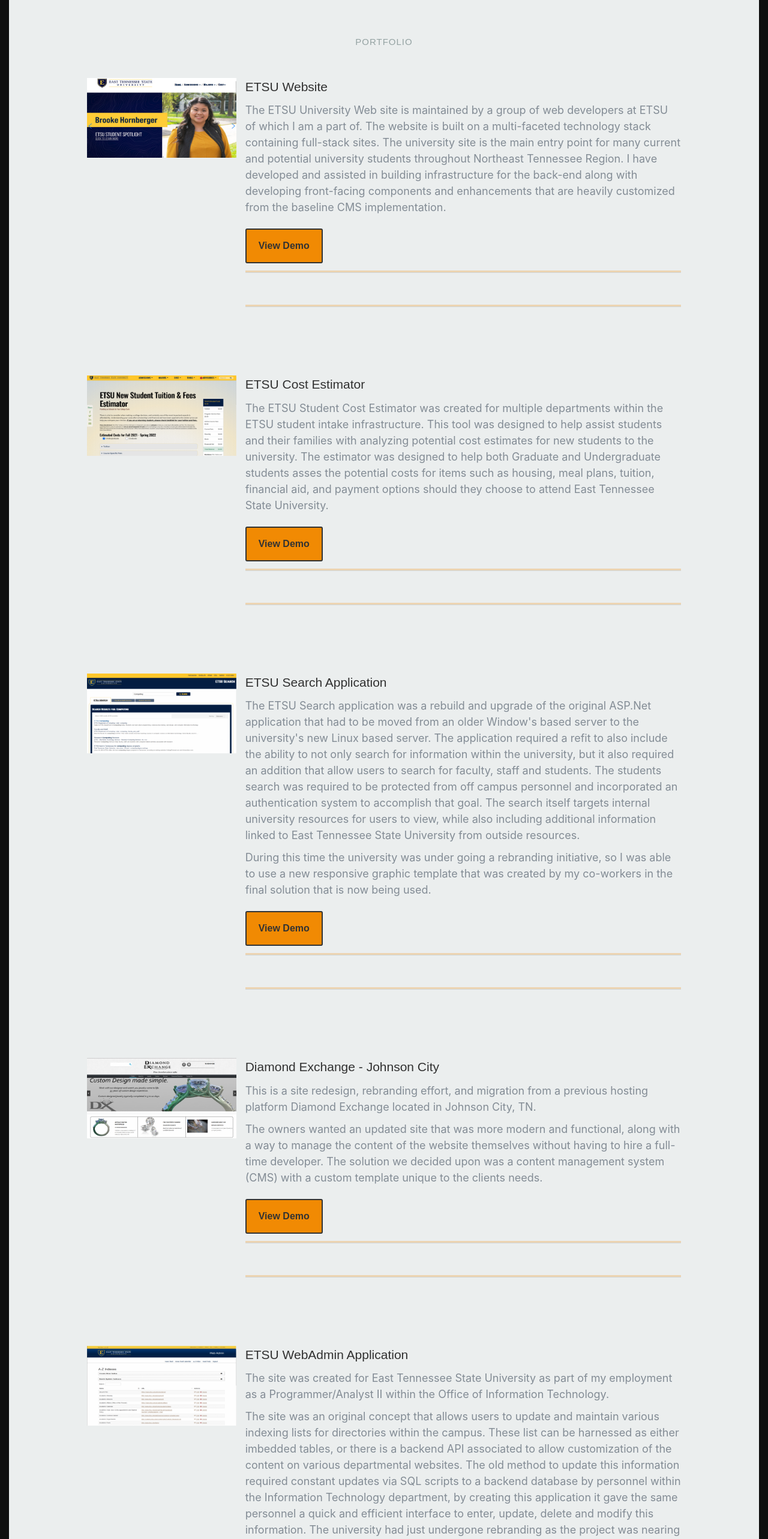
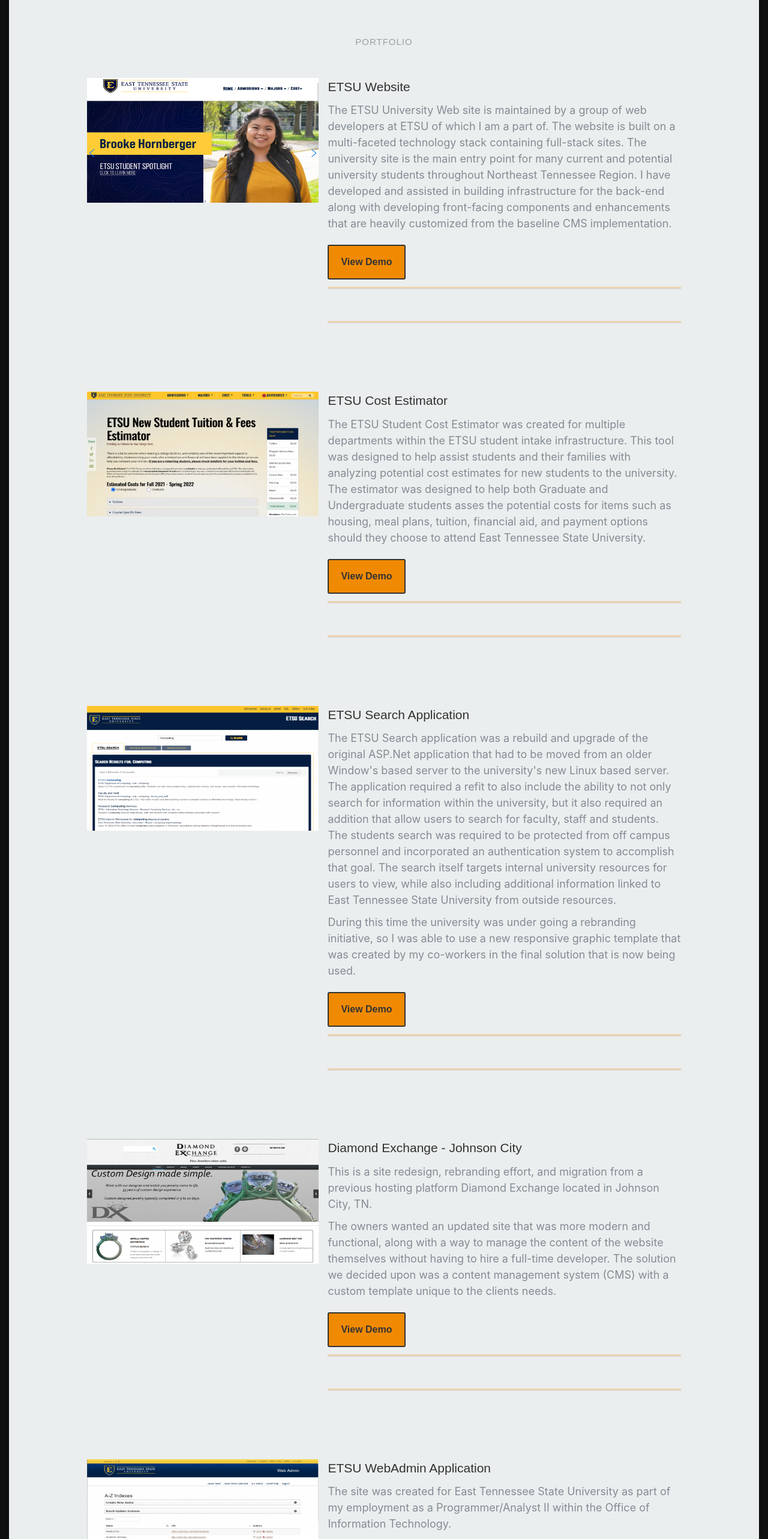
Before and after one commit to soloshand/next_portfolio_v2, a Next.js app: page / in a window 1280 px wide. Shown: the part 2420-4986 px from the top of the page at 60% size. Built offline with nearby package versions, Linux system fonts and the light colour scheme; some icons are missing.

Commit message:
Restored images for portfolio

```diff
--- a/components/sections/portfolio.jsx
+++ b/components/sections/portfolio.jsx
@@ -12,7 +12,7 @@
           <div className="article-wrapper">
             <article className="col-12 col-12-xsmall work-item">
               <a href="https://www.etsu.edu/ehome/" className="image fit thumb" target="_blank" rel="noopener noreferrer">
-                <Image src="/images/portfolio/thumbnail_etsu_website.png" alt="ETSU Main Website" width={339} height={182} /></a>
+                <img src="images/portfolio/thumbnail_etsu_website.png" alt="ETSU Main Website" /></a>
               <div className="art-description">
                 <div className="text-wrapper">
                   <h3>ETSU Website</h3>
@@ -43,8 +43,7 @@
           </div>
           <div className="article-wrapper">
             <article className="col-12 col-12-xsmall work-item">
-              <a href="https://www.etsu.edu/paying-for-college/estimator/" className="image fit thumb" target="_blank" rel="noopener noreferrer">
-                <Image src="/images/portfolio/cost_estimator_thumb.png" alt="ETSU Cost Estimator" width={339} height={182} /></a>
+              <a href="https://www.etsu.edu/paying-for-college/estimator/" className="image fit thumb" target="_blank" rel="noopener noreferrer"><img src="images/portfolio/cost_estimator_thumb.png" alt="ETSU Cost Estimator" /></a>
               <div className="art-description">
                 <div className="text-wrapper">
                   <h3>ETSU Cost Estimator</h3>
@@ -71,8 +70,7 @@
           </div>
           <div className="article-wrapper">
             <article className="col-12 col-12-xsmall work-item">
-              <a href="https://www.etsu.edu/search/" className="image fit thumb" target="_blank" rel="noopener noreferrer">
-                <Image src="/images/portfolio/etsu_search_app_thumb.png" alt="ETSU Search Application" width={339} height={182} /></a>
+              <a href="https://www.etsu.edu/search/" className="image fit thumb" target="_blank" rel="noopener noreferrer"><img src="images/portfolio/etsu_search_app_thumb.png" alt="ETSU Search Application" /></a>
               <div className="art-description">
                 <div className="text-wrapper">
                   <h3>ETSU Search Application</h3>
@@ -107,8 +105,7 @@
           </div>
           <div className="article-wrapper">
             <article className="col-12 col-12-xsmall work-item">
-              <a href=" https://diamondexchangetn.com/" className="image fit thumb" target="_blank" rel="noopener noreferrer">
-                <Image src="/images/portfolio/diamond_exchange_thumb.png" alt="Diamond Exchange - Johnson City, TN" width={339} height={182} /></a>
+              <a href=" https://diamondexchangetn.com/" className="image fit thumb" target="_blank" rel="noopener noreferrer"><img src="images/portfolio/diamond_exchange_thumb.png" alt="Diamond Exchange - Johnson City, TN" /></a>
               <div className="art-description">
                 <div className="text-wrapper">
                   <h3>Diamond Exchange - Johnson City</h3>
@@ -134,8 +131,7 @@
           </div>
           <div className="article-wrapper">
             <article className="col-12 col-12-xsmall work-item">
-              <a href="#portfolio" className="image fit thumb" rel="noopener noreferrer">
-                <Image src="/images/portfolio/webadmin_thumb.png" alt="ETSU WebAdmin System" width={339} height={182} /></a>
+              <a href="#portfolio" className="image fit thumb" rel="noopener noreferrer"><img src="images/portfolio/webadmin_thumb.png" alt="ETSU WebAdmin System" /></a>
               <div className="art-description">
                 <div className="text-wrapper">
                   <h3>ETSU WebAdmin Application</h3>
```
